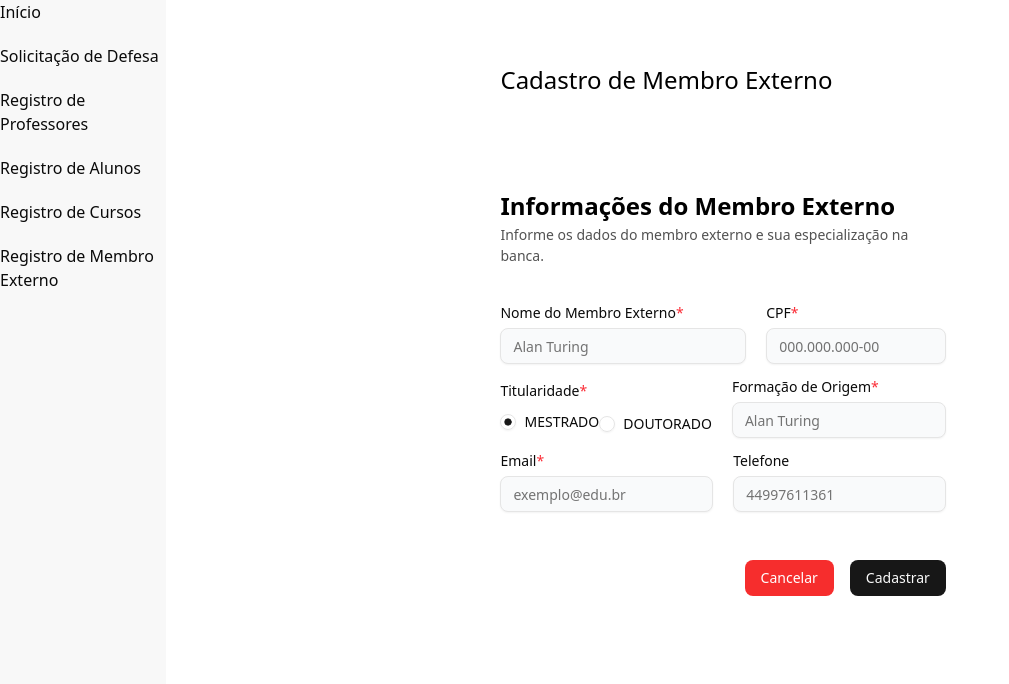
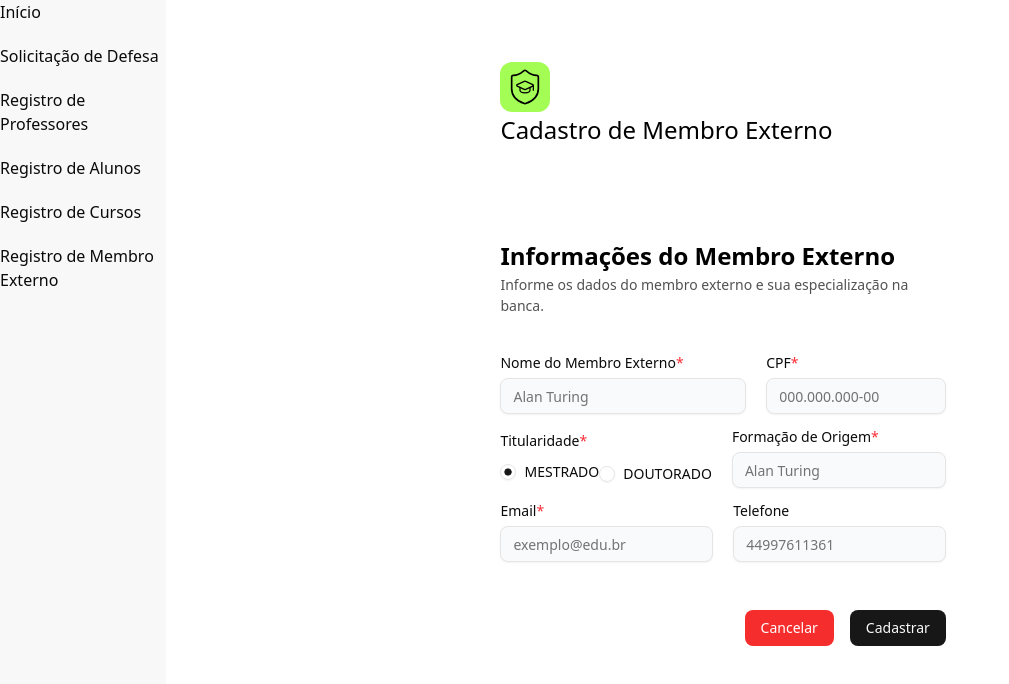
Before and after one commit to mhsfn00/controle-solicitacoes-front, a React (Vite) app: page /external-member in a window 1280 px wide. Shown: the top 684 px of the page, without its empty margins (0-1009 px from the left). Built offline with nearby package versions, Linux system fonts and the light colour scheme.

Commit message:
[Fix] Added shield to the external member register page

```diff
--- a/src/pages/AcademicRegisterPage/AcademicRegisterPage.tsx
+++ b/src/pages/AcademicRegisterPage/AcademicRegisterPage.tsx
@@ -7,7 +7,7 @@ const AcademicRegisterPage: React.FC = () =>
 
         <div className="pageContainer">
             <div className="pageContent">
-                <PageTitle title="Cadastro de Aluno" />
+                <PageTitle showShield={false} title="Cadastro de Aluno" />
                 <PersonRegisterForm />
             </div>
         </div>
--- a/src/pages/ExternalMemberRegistryPage/ExternalMemberRegistryPage.tsx
+++ b/src/pages/ExternalMemberRegistryPage/ExternalMemberRegistryPage.tsx
@@ -6,7 +6,7 @@ const ExternalMemberRegistryPage: React.FC = () => {
 
         <div className="pageContainer">
             <div className="pageContent">
-                <PageTitle title="Cadastro de Membro Externo"/>
+                <PageTitle showShield={true} title="Cadastro de Membro Externo"/>
                 <ExternalMemberRegistryForm />
             </div>
         </div>
```
